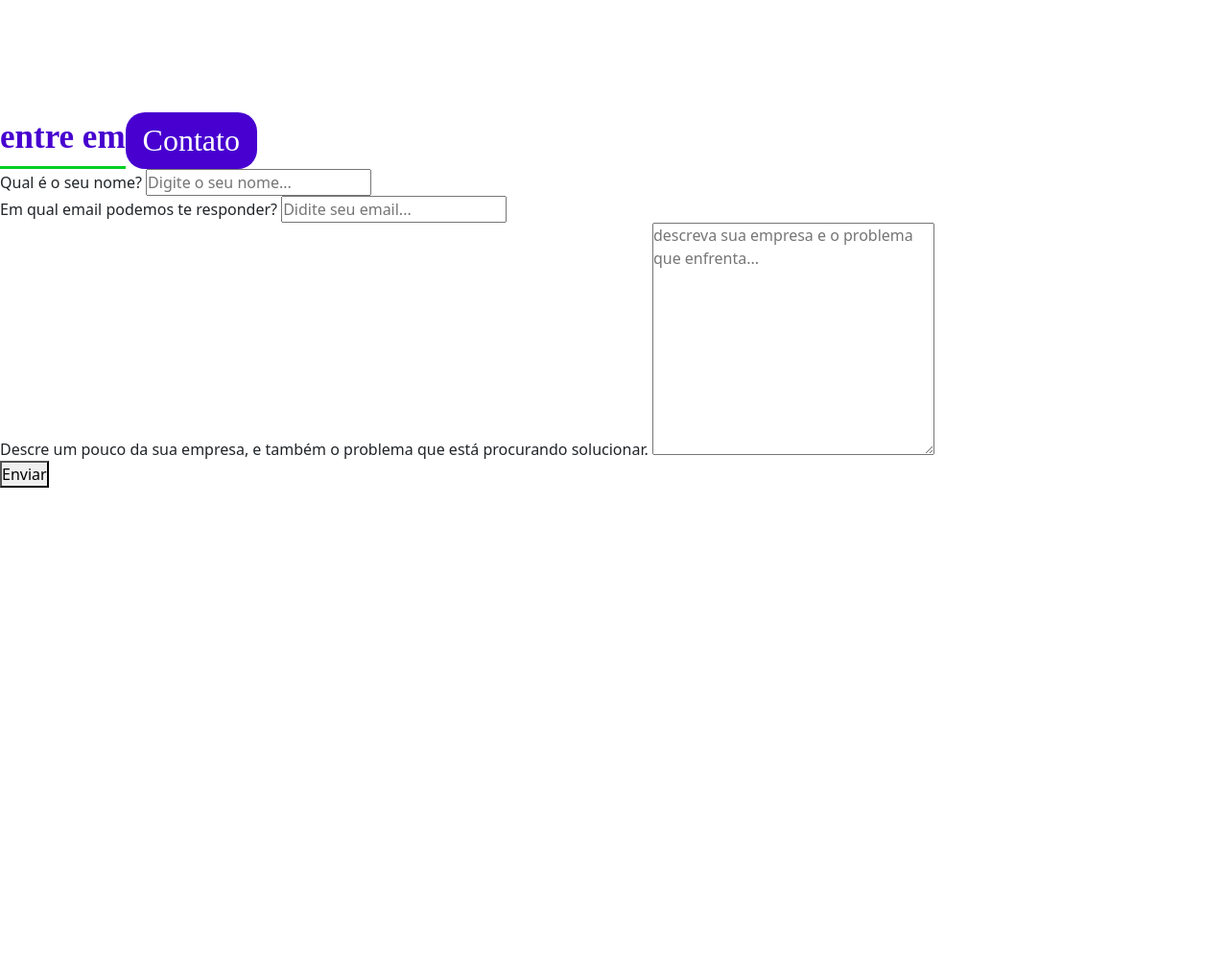
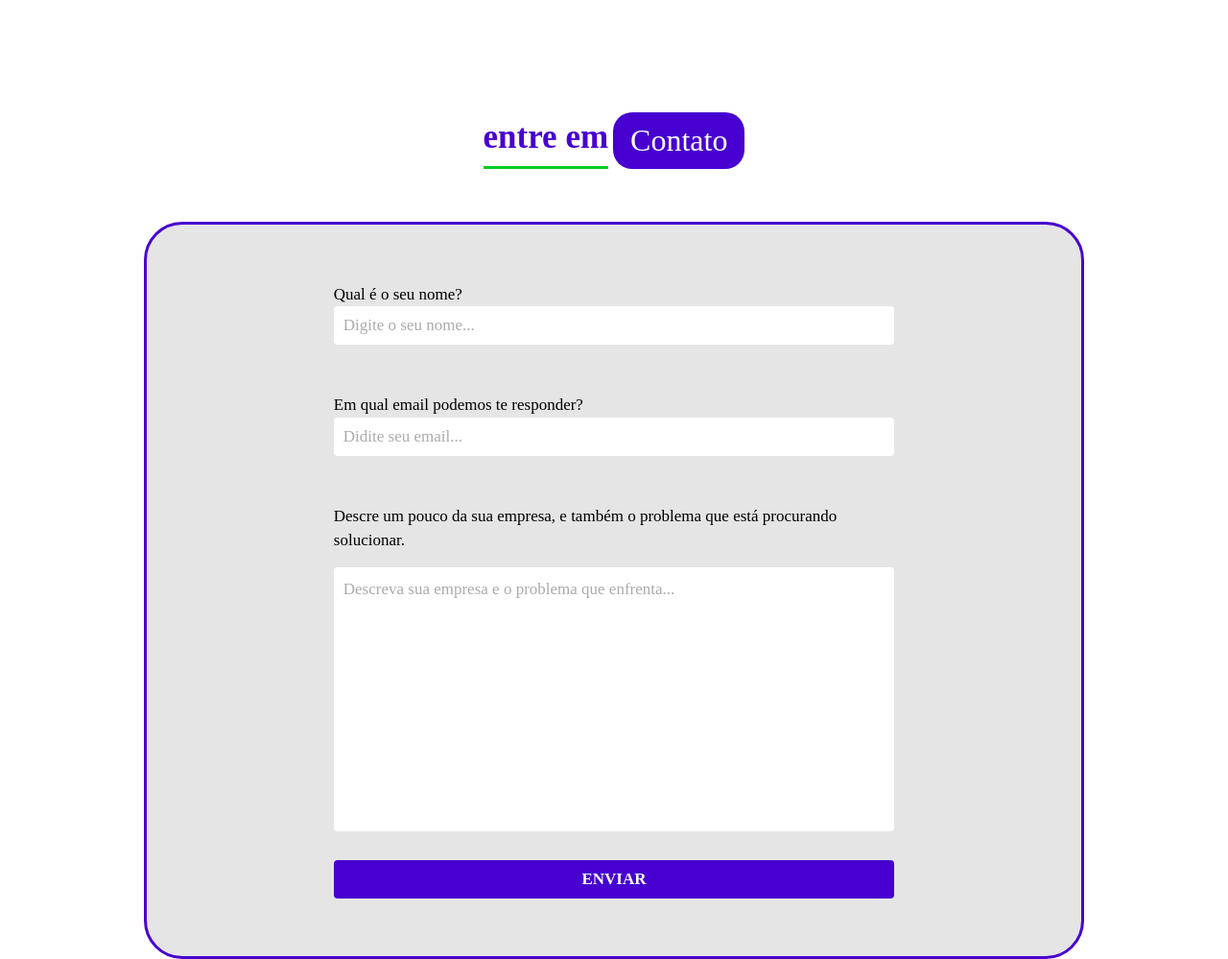
Before and after one commit to GuilhermeCyber/PixelV, a plain HTML site: page index.html in a window 1280 px wide. Shown: the part 3140-4139 px from the top of the page at 96% size. Before the commit the page ends 3648 px from the top, so only its background shows below. Drawn offline with nearby package versions, Linux system fonts and the light colour scheme; a web font is replaced by a local one.

Commit message:
Formulario finalizando

```diff
--- a/index.html
+++ b/index.html
@@ -177,14 +177,14 @@
                     <label for="campo nome">Qual é o seu nome?</label>
                     <input type="text" id="campo-nome" placeholder="Digite o seu nome...">
                 </div>
-                <div class="coampo">
+                <div class="campo">
                     <label for="campo-email">Em qual email podemos te responder?</label>
                     <input type="email" id="campo-email" placeholder="Didite seu email...">
                 </div>
                 <div class="campo-descricao">
                     <label for="campo-texto">Descre um pouco da sua empresa, e também o problema que está procurando
                         solucionar.</label>
-                        <textarea name="campo-texto" placeholder="descreva sua empresa e o problema que enfrenta..." cols="30" rows="10"></textarea>
+                        <textarea name="campo-texto" placeholder="Descreva sua empresa e o problema que enfrenta..." cols="30" rows="10"></textarea>
                 </div>
                 <button type="submit">Enviar</button>
             </form>
--- a/style.css
+++ b/style.css
@@ -168,20 +168,20 @@ header .container-grid {
 
 /* ------------------------------Serviços-------------------------- */
 
-#servicos{
+#servicos {
     margin-bottom: 120px;
 }
 
-#servicos .titulo{
+#servicos .titulo {
     justify-content: center;
     margin-bottom: 55px;
 }
 
-#servicos h2{
+#servicos h2 {
     margin-left: 5px;
 }
 
-.container-cards{
+.container-cards {
     display: flex;
     justify-content: center;
     align-items: center;
@@ -190,17 +190,17 @@ header .container-grid {
     position: relative;
 }
 
-.linha-roxa{
+.linha-roxa {
     position: absolute;
-z-index: -1;
-top: calc(50% - 125px);
+    z-index: -1;
+    top: calc(50% - 125px);
 
     height: 250px;
     width: 100vw;
     background: linear-gradient(0deg, rgba(36, 0, 105, 1)0%, rgba(71, 0, 207, 1)100%);
 }
 
-#servicos .card{
+#servicos .card {
     width: 300px;
     margin: 20px;
     padding: 40px 20px;
@@ -215,44 +215,43 @@ top: calc(50% - 125px);
     justify-content: center;
 }
 
-#servicos .card h3{
+#servicos .card h3 {
     font-size: 24px;
     margin: 5px 0 30px;
     color: var(--roxo-pixelV);
-    font-family: "Recursive" , sans-linear-bold;
+    font-family: "Recursive", sans-linear-bold;
     text-align: center;
 }
 
-#servicos .card p{
-    font-family: "Recursive" , sans-linear;
+#servicos .card p {
+    font-family: "Recursive", sans-linear;
     font-size: 15px;
     margin-bottom: 20px;
     line-height: 1.5;
 }
 
-#servicos .card svg{
+#servicos .card svg {
     color: var(--roxo-pixelV);
     height: 75px;
 }
 
-#servicos .card:hover{
+#servicos .card:hover {
     border: solid 3px var(--verde-pixelV);
 }
-#servicos .card:hover h3{
+
+#servicos .card:hover h3 {
     color: var(--verde-pixelV);
 }
 
-#servicos .card:hover svg{
+#servicos .card:hover svg {
     fill: var(--verde-pixelV);
 }
 
----------------------Cases de Sucesso---------------------
-
-#cases h2{
+---------------------Cases de Sucesso--------------------- #cases h2 {
     margin-right: 5px;
 }
 
-#cases{
+#cases {
     display: flex;
     flex-direction: column;
     align-items: center;
@@ -260,12 +259,165 @@ top: calc(50% - 125px);
     margin-bottom: 120px;
 }
 
-#cases img{
+#cases img {
     height: 300px;
     border-radius: 40px;
 }
 
-#meuCarrossel{
+#meuCarrossel {
     max-width: 1170px;
     width: 90%;
 }
+
+/* ---------------------Contato-------------------- */
+
+#contato {
+    text-align: center;
+    padding-bottom: 100px;
+    margin-bottom: 100px;
+}
+
+#contato .titulo {
+    justify-content: center;
+    margin-bottom: 55px;
+}
+
+#contato-h2{
+    margin-left: 5px;
+}
+
+#contato {
+    text-align: center;
+    padding-bottom: 100px;
+    margin-bottom: 100px
+}
+
+#contato .titulo {
+    justify-content: center;
+    margin-bottom: 55px;
+
+}
+
+#contato h2 {
+    margin-left: 5px;
+}
+
+#contato form {
+    width: 90%;
+    max-width: 980px;
+
+    margin: 0 auto;
+    padding: 60px 0;
+
+    display: flex;
+    flex-direction: column;
+    align-items: center;
+
+    border-radius: 40px;
+    background-color: var(--Contato);
+    border:solid 3px var(--roxo-pixelV);
+
+    color: var(--preto);
+    font-family: "Recursive", sans-linear;
+    font-size: 17px;
+}
+.campo{
+    width: 60%;
+
+    text-align: left;
+
+    display: flex;
+    flex-direction: column;
+    justify-content: space-between;
+
+    margin-bottom: 50px;
+
+}
+
+.campo-descricao{
+    width: 60%;
+
+    text-align: left;
+
+    display: flex;
+    flex-direction: column;
+    justify-content: space-between;
+
+    margin-bottom: 30px;
+}
+
+.campo input{
+    height: 40px;
+
+    color: var(--preto);
+    background-color: var(--branco);
+
+    border: none;
+    border-radius: 4px;
+
+    text-indent: 10px;
+
+    outline: none;
+}
+
+
+.campo-descricao textarea{
+    color: var(--preto);
+    background-color: var(--branco);
+
+    border: none;
+    border-radius: 4px;
+
+    outline: none;
+
+    padding: 10px;
+
+    resize: none;
+}
+
+.campo-lable,
+.campo-descricao label{
+    margin-bottom: 15px;
+}
+
+.campo input,
+.campo-descricao-textarea{
+    font-family: "Recursive", sans-linear;
+    font-size: 17px;
+
+}
+
+.campo input::placeholder,
+.campo-descricao textarea::placeholder{
+    color: #aBaBaB;
+}
+
+.campo input:focus,
+.campo-descricao-textarea:focus{
+    outline: 2px solid var(--verde-pixelV);
+}
+
+#contato form button{
+    height: 40px;
+    width: 60%;
+
+    background-color: var(--roxo-pixelV);
+    color: var(--branco);
+
+    border: none;
+    border-radius: 4px;
+
+    font-size: 17px;
+    font-family: "Recursive", sans-linear;
+    font-weight: 700;
+
+    text-transform: uppercase;
+
+    cursor: pointer;
+
+    transition: backgroud-color 500ms;
+}
+
+#contato form button:hover{
+    background-color: var(--verde-pixelV);
+}
```
